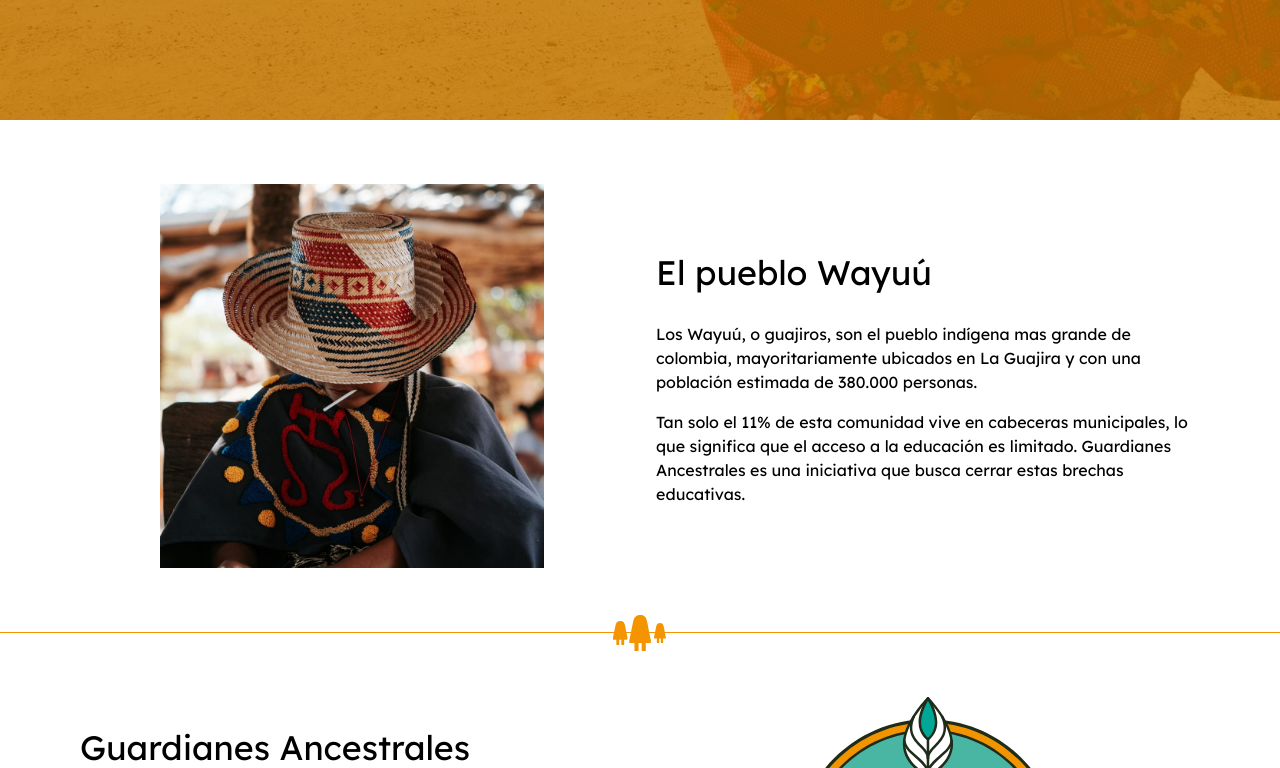
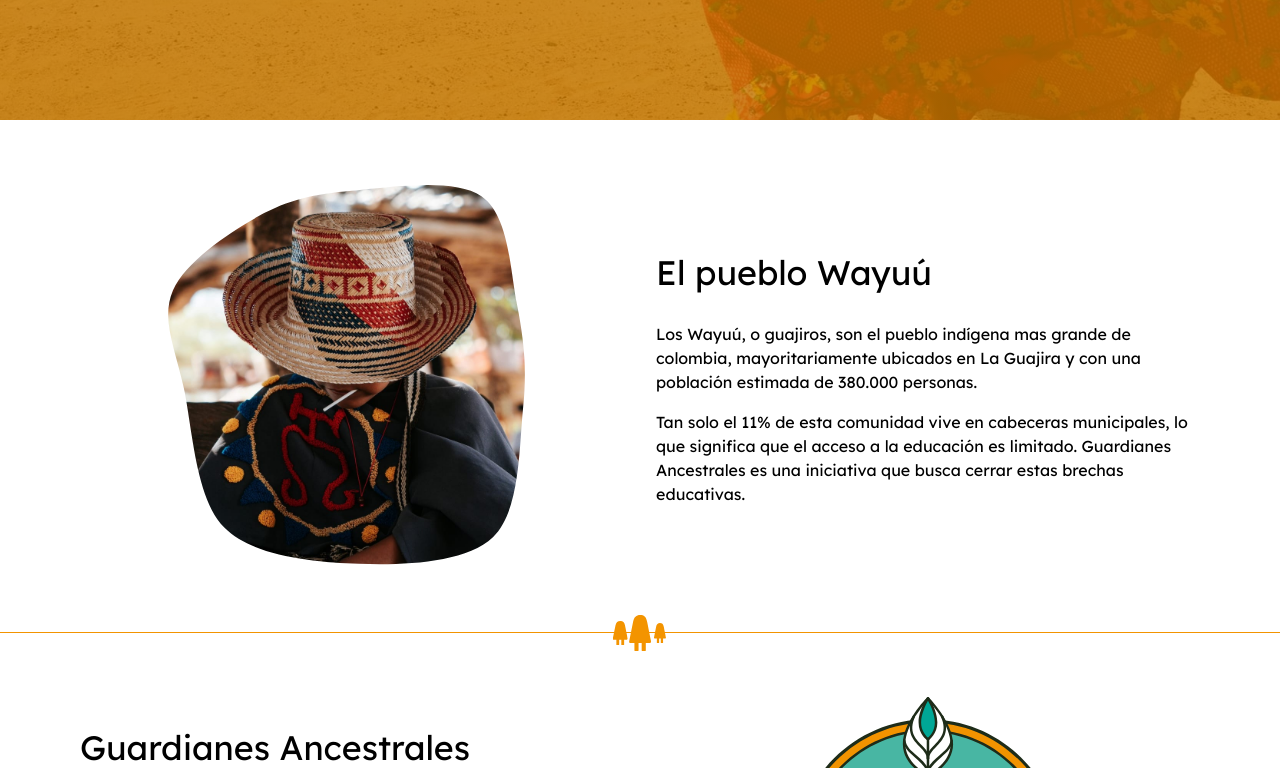
Before and after one commit to guardianes-ancestrales/website, a React (Vite) app: page / in a window 1280 px wide. Shown: the part 580-1348 px from the top of the page. Built offline with nearby package versions, Linux system fonts and the light colour scheme; a web font is replaced by a local one.

Commit message:
Add mask for story section image

```diff
--- a/src/components/story/story.scss
+++ b/src/components/story/story.scss
@@ -22,6 +22,8 @@
 
     &-image {
       @apply max-h-72 md:max-h-96;
+
+      mask: url("../../assets/mask-blob.svg");
     }
   }
 }
```
Also changed, not shown: src/assets/mask-blob.svg (added).
